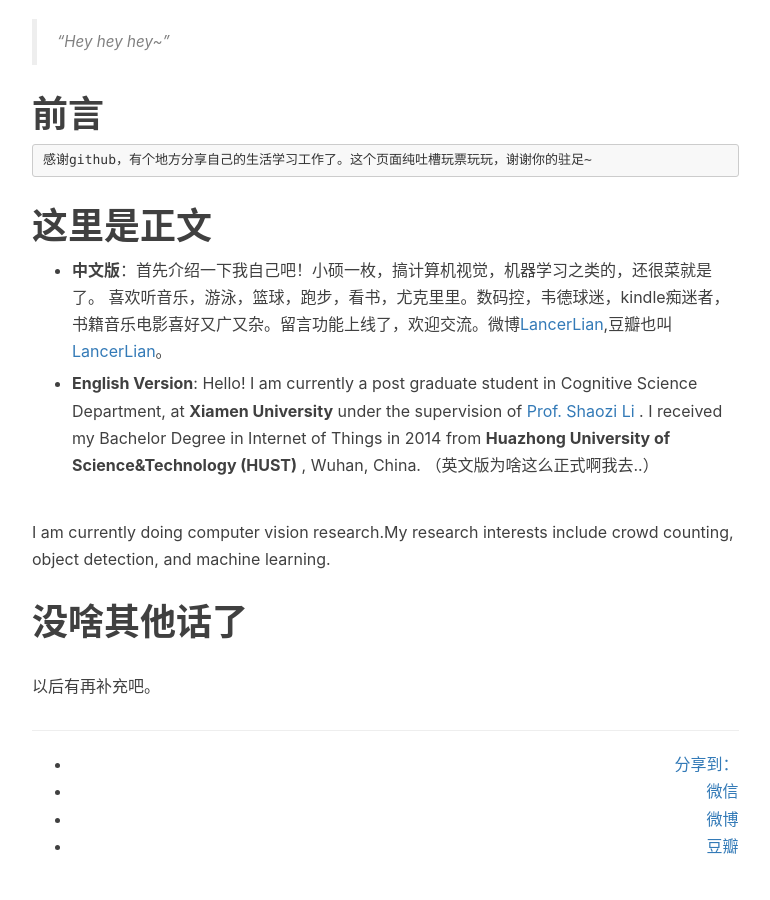
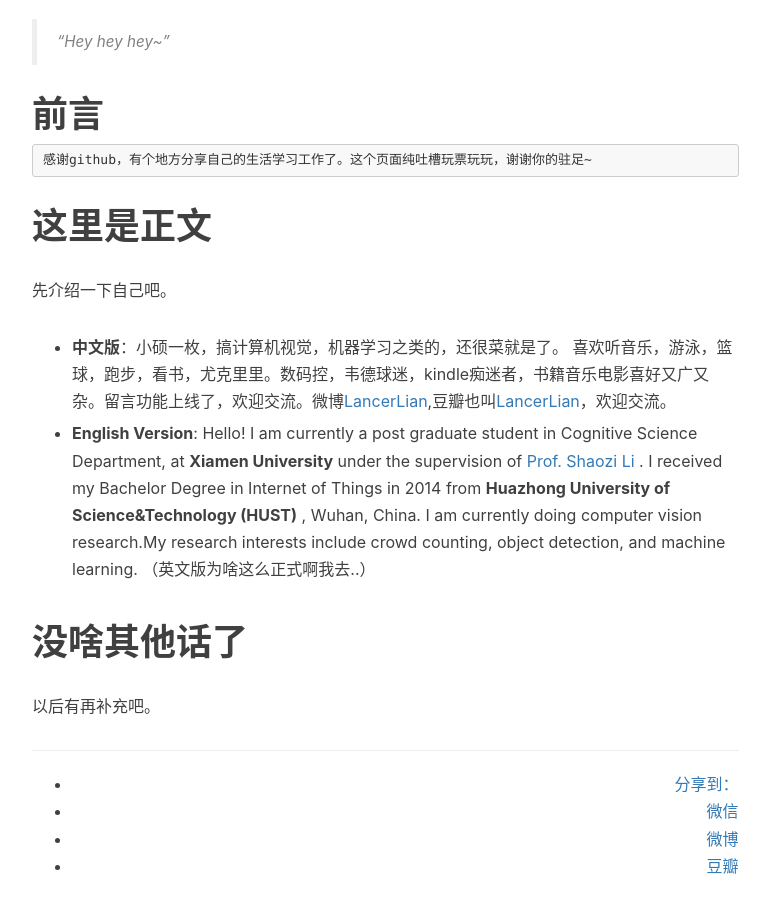
Before and after one commit to LancerLian/myBlog, a Jekyll site: the page built from _posts/2016-11-29-hello-2015.markdown, in a window 1280 px wide and 900 px high, scrolled down 604 px. Shown: the whole window, without its empty margins (233-1003 px from the left). Built offline with Jekyll 4.4.1, drawn with Linux system fonts in a browser that asks for light colours; nearby versions of some CDN libraries; comment, search, counter and statistics services are not loaded.

Commit message:
Add files via upload

```diff
--- a/_posts/2016-11-29-hello-2015.markdown
+++ b/_posts/2016-11-29-hello-2015.markdown
@@ -17,13 +17,13 @@ tags:
 
 # 这里是正文
 
-- **中文版**：首先介绍一下我自己吧！小硕一枚，搞计算机视觉，机器学习之类的，还很菜就是了。
-喜欢听音乐，游泳，篮球，跑步，看书，尤克里里。数码控，韦德球迷，kindle痴迷者，书籍音乐电影喜好又广又杂。留言功能上线了，欢迎交流。微博[LancerLian](http://weibo.com/lancer123/),豆瓣也叫[LancerLian](https://www.douban.com/people/lancer123/)。
+先介绍一下自己吧。
+
+- **中文版**：小硕一枚，搞计算机视觉，机器学习之类的，还很菜就是了。
+喜欢听音乐，游泳，篮球，跑步，看书，尤克里里。数码控，韦德球迷，kindle痴迷者，书籍音乐电影喜好又广又杂。留言功能上线了，欢迎交流。微博[LancerLian](http://weibo.com/lancer123/),豆瓣也叫[LancerLian](https://www.douban.com/people/lancer123/)，欢迎交流。
 
 - **English Version**: Hello! I am currently a post graduate student in Cognitive Science Department,
-at **Xiamen University** under the supervision of [Prof. Shaozi Li](http://information.xmu.edu.cn/portal/node/106) . I received my Bachelor Degree in Internet of Things in 2014 from **Huazhong University of Science&Technology (HUST)** , Wuhan, China. （英文版为啥这么正式啊我去..）
-
-I am currently doing computer vision research.My research interests include crowd counting, object detection, and machine learning.
+at **Xiamen University** under the supervision of [Prof. Shaozi Li](http://information.xmu.edu.cn/portal/node/106) . I received my Bachelor Degree in Internet of Things in 2014 from **Huazhong University of Science&Technology (HUST)** , Wuhan, China. I am currently doing computer vision research.My research interests include crowd counting, object detection, and machine learning. （英文版为啥这么正式啊我去..）
 
 # 没啥其他话了
 
```
